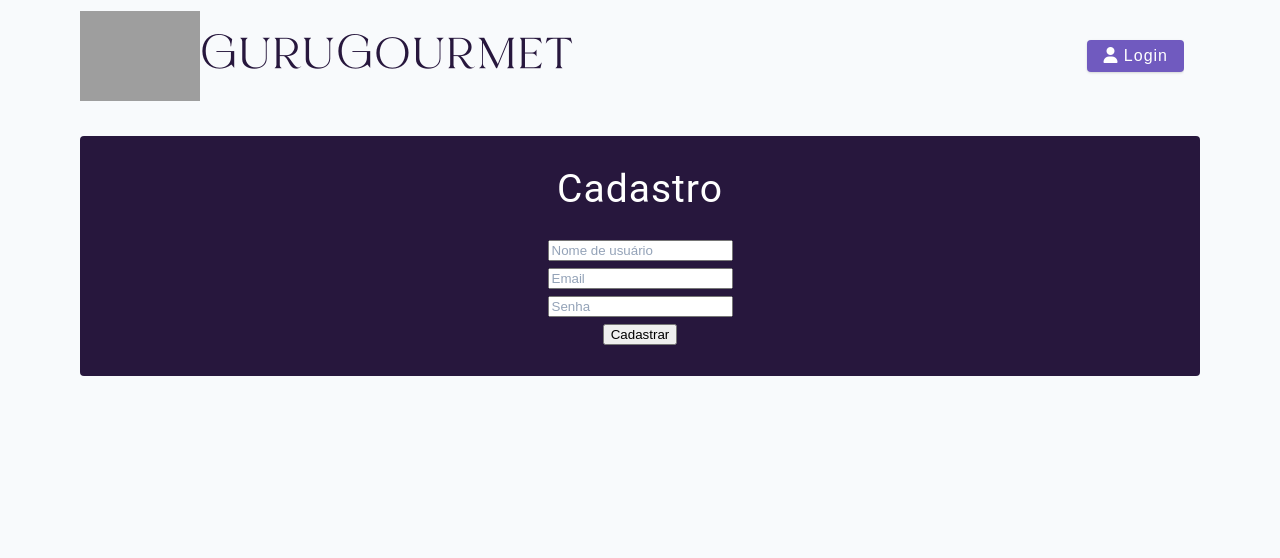
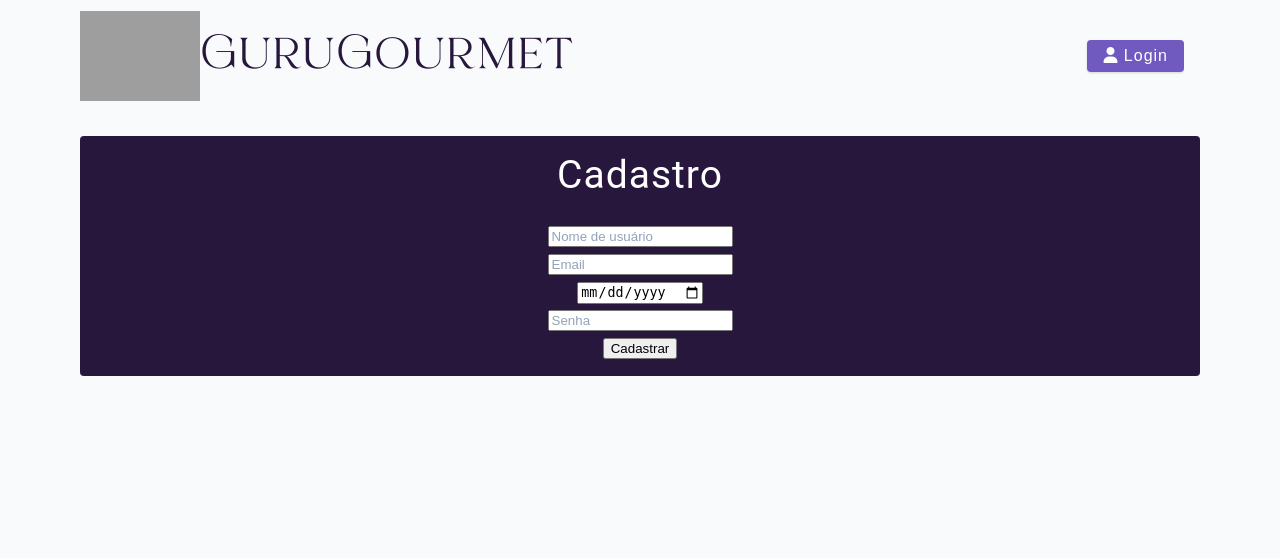
Before and after one commit to IvanNaka/gurugourmet, a Django app: page /cadastro/ in a window 1280 px wide. Shown: the top 558 px of the page. Run offline with Django 5.2, Linux system fonts and the light colour scheme; grey boxes are pictures that could not be loaded.

Commit message:
Auditoria fudida

```diff
--- a/core/models.py
+++ b/core/models.py
@@ -9,6 +9,7 @@ class Usuario(models.Model):
     userDjango = models.ForeignKey(User, on_delete=models.DO_NOTHING, null=True)
     is_admin = models.BooleanField(default=False)
     status = models.BooleanField(default=False)
+    data_nascimento = models.DateField()
 
 class Endereco(models.Model):
     rua = models.CharField(max_length=255)
--- a/core/views.py
+++ b/core/views.py
@@ -9,6 +9,7 @@ from django.shortcuts import render, redirect, get_object_or_404
 from django.http import JsonResponse
 from django.utils import timezone
 from django.views import View
+from datetime import datetime
 from django.contrib.auth.decorators import login_required
 from django.utils.decorators import method_decorator
 from django.urls import reverse
@@ -22,6 +23,7 @@ from core.models import Usuario, Receita, Ingrediente, IngredienteReceita, Comen
 class HomeView(View):
     def get(self, request, **kwargs):
         user = self.request.session.get('username')
+        data_nascimento = Usuario.objects.filter(username=user).first().data_nascimento if user else None
         if user:
             is_admin = Usuario.objects.filter(username=user).first().is_admin
         else:
@@ -34,6 +36,7 @@ class HomeView(View):
             'username': user,
             'usuario_id':  Usuario.objects.filter(username=user).first().id if user else None,
             'is_admin': is_admin,
+            'data_nascimento': data_nascimento
         }
         return render(self.request, "index.html", context)
 
@@ -81,11 +84,12 @@ class CadastroView(View):
         email = self.request.POST.get('email')
         senha = self.request.POST.get('password')
         username = self.request.POST.get('username')
+        data_nascimento = self.request.POST.get('data_nascimento')
         if Usuario.objects.filter(email=email, status= True).exists():
             return JsonResponse({'error': 'Usuario ou email já utilizados!'}, status=500)
         try:
 
-            userDjango = User.objects.create_user(username, email, senha)
+            userDjango = User.objects.create_user(username, email, senha, data_nascimento)
         except:
             return JsonResponse({'error': 'Usuario já existente!'}, status=500)
         login(request, userDjango)
@@ -94,6 +98,7 @@ class CadastroView(View):
         usuarioNovo.email = email
         usuarioNovo.userDjango = userDjango
         usuarioNovo.status = True
+        usuarioNovo.data_nascimento = data_nascimento
         request.session['username'] = username
         usuarioNovo.save()
         if not userDjango and not usuarioNovo:
--- a/static/js/script.js
+++ b/static/js/script.js
@@ -131,6 +131,7 @@ function cadastro() {
     formData.append('email', document.getElementById('email').value);
     formData.append('password', document.getElementById('password').value);
     formData.append('username', document.getElementById('username').value);
+    formData.append('data_nascimento', document.getElementById('data_nascimento').value);
     var xhr = new XMLHttpRequest();
     xhr.open('POST', '/cadastro/', true);
     xhr.setRequestHeader('X-CSRFToken', '{{ csrf_token }}'); // Adicione o token CSRF, necessário para Django
@@ -145,6 +146,8 @@ function cadastro() {
     };
     xhr.send(formData);
 }
+document.getElementById('cadastrar').addEventListener('click', cadastro);
+
 function reset() {
     var email = document.getElementById('email').value;
     if (!validateEmail(email)) {
--- a/templates/index.html
+++ b/templates/index.html
@@ -46,7 +46,8 @@
                 {% endif %}
                 <a><i class="fa-solid fa-user"></i>
                     {% if is_admin %} Admin {% endif %}
-                    {{ user.username }}
+                    {{ user.username }} - <br>
+                    {{ user.data_nascimento}}
                 </a>
                 <button class="btn"><a href="/logout" style="color: white">Logout</a></button>
                 {% endif %}
--- a/templates/register.html
+++ b/templates/register.html
@@ -42,8 +42,9 @@
                     <div id="error-message" style="color: red;"></div> <!-- Div para exibir mensagens de erro -->
                     <input type="username" id="username" placeholder="Nome de usuário" required><br>
                     <input type="email" id="email" placeholder="Email" required><br>
+                    <input type="date" id="data_nascimento" placeholder="Data de nascimento" required><br>
                     <input type="password" id="password" placeholder="Senha" required><br>
-                    <button onclick="cadastro()">Cadastrar</button>
+                    <button id="cadastrar" onclick="cadastro()">Cadastrar</button>
                 </div>
             </div>
         </header>
```
Also changed, not shown: db.sqlite3.
